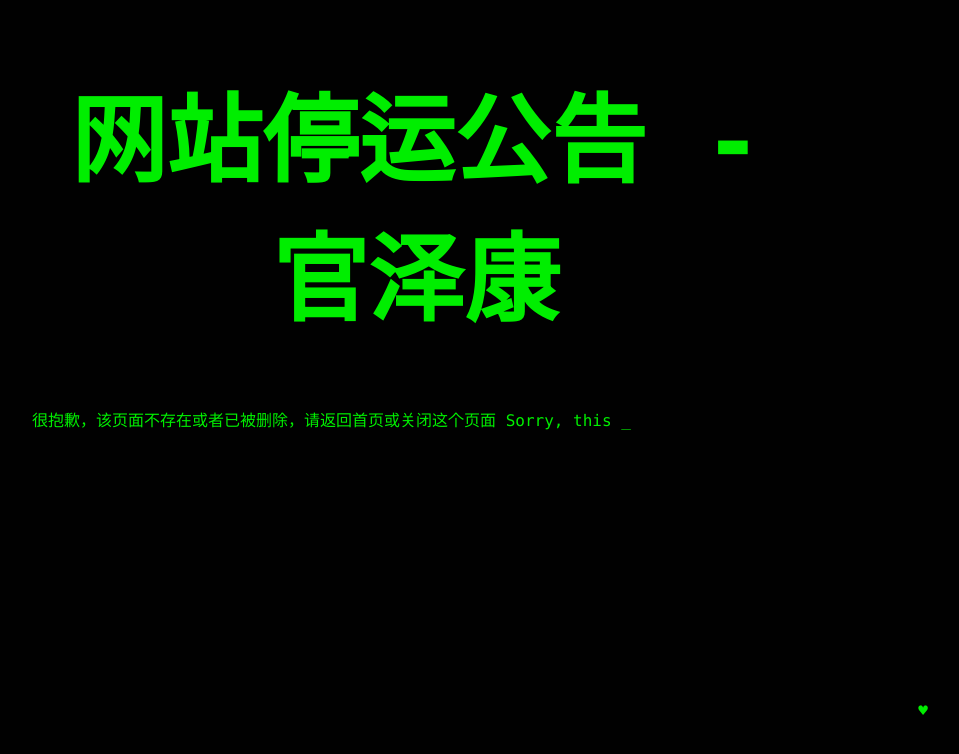
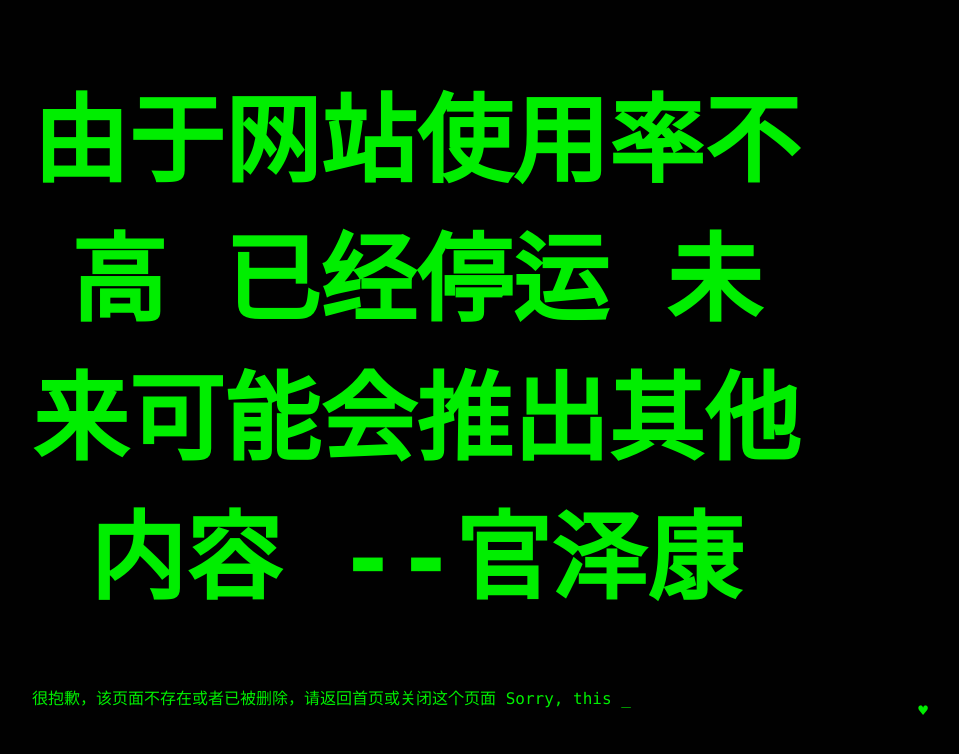
Before and after one commit to GuanZeKang/gzk.github.io, a plain HTML site: page index.html in a window 1280 px wide. Shown: the whole page, without its empty margins (224-1183 px from the left). Drawn offline with Linux system fonts and the light colour scheme.

Commit message:
Update index.html

```diff
--- a/index.html
+++ b/index.html
@@ -3,7 +3,7 @@
 <head>
     <meta http-equiv="Content-Type" content="text/html; charset=utf-8" />
 	<meta http-equiv="X-UA-Compatible" content="IE=edge,chrome=1" />
-    <title>由于网站使用率不高 已经停运 未来可能会推出其他内容 --官泽康</title>
+    <title>网站停运公告 - 官泽康</title>
     <link rel="shortcut icon" href="favicon.ico">
 <link type="text/css" rel='stylesheet' href="css/404life.css">
 <script type="text/javascript" src='js/404life.js'></script>
@@ -19,7 +19,7 @@
 
 <body translate="no" >
   <div class='terminal'>
-  <h1 id='title'>网站停运公告 -官泽康</h1>
+  <h1 id='title'>由于网站使用率不高 已经停运 未来可能会推出其他内容 --官泽康</h1>
   <div class='text' id='text_1'></div>
   <div class='text' id='text_2'></div>
   <div class='cursor'>_</div>
```
